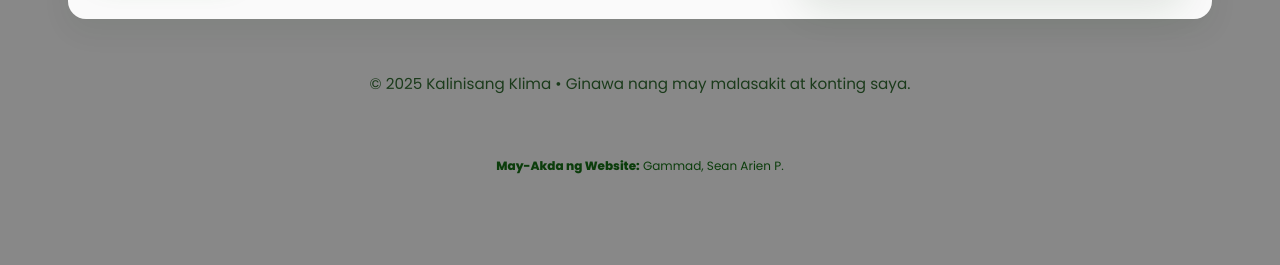
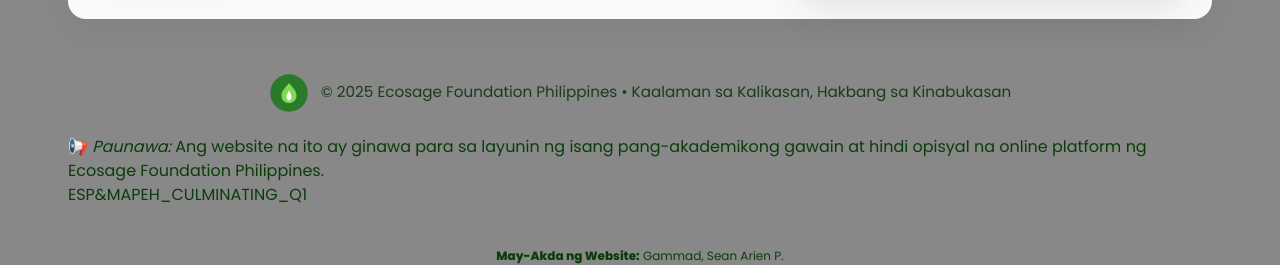
Before and after one commit to CleaningCampaigns/CleaningCampaigns.com.ph, a plain HTML site: page index.html in a window 1280 px wide. Shown: the part 2434-2699 px from the top of the page. Before the commit the page ends 2609 px from the top, so only its background shows below. Drawn offline with Linux system fonts and the light colour scheme.

Commit message:
index.html

```diff
--- a/index.html
+++ b/index.html
@@ -149,7 +149,7 @@
 
     <header role="banner">
       <div class="brand">
-        <div class="site-title">Kalinisang Klima</div>
+        <div class="site-title">CLEANING CAMPAIGNS PHILIPPINES</div>
         <div class="tagline small">Sama-sama. Maliit na hakbang. Malaking pagbabago.</div>
       </div>
 
@@ -295,9 +295,23 @@
       </div>
     </section>
 
-    <footer>
-      <div class="center small">© 2025 Kalinisang Klima • Ginawa nang may malasakit at konting saya.</div>
-    </footer>
+     <footer>
+  <div class="center small">
+    <svg xmlns="http://www.w3.org/2000/svg" width="40" height="40" style="vertical-align: middle; margin-right:8px;" viewBox="0 0 64 64">
+      <circle cx="32" cy="32" r="30" fill="#2a7a2a"/>
+      <path d="M32 16c-6 8-12 12-12 20s6 12 12 12 12-4 12-12-6-12-12-20z" fill="#7ed957"/>
+      <path d="M32 28c-2 4-4 6-4 10s2 6 4 6 4-2 4-6-2-6-4-10z" fill="#fff"/>
+    </svg>
+    © 2025 Ecosage Foundation Philippines • Kaalaman sa Kalikasan, Hakbang sa Kinabukasan
+  </div>
+</footer>
+
+    <!-- NOTICE -->
+<div id="notice">
+  📢 <em>Paunawa:</em> Ang website na ito ay ginawa para sa layunin ng isang pang-akademikong gawain at hindi opisyal na online platform ng Ecosage Foundation Philippines.
+  <div class="label">ESP&amp;MAPEH_CULMINATING_Q1</div>
+</div>
+
 
     <!-- Decorative ornaments -->
     <div class="ornament orn1" aria-hidden="true"></div>
```
